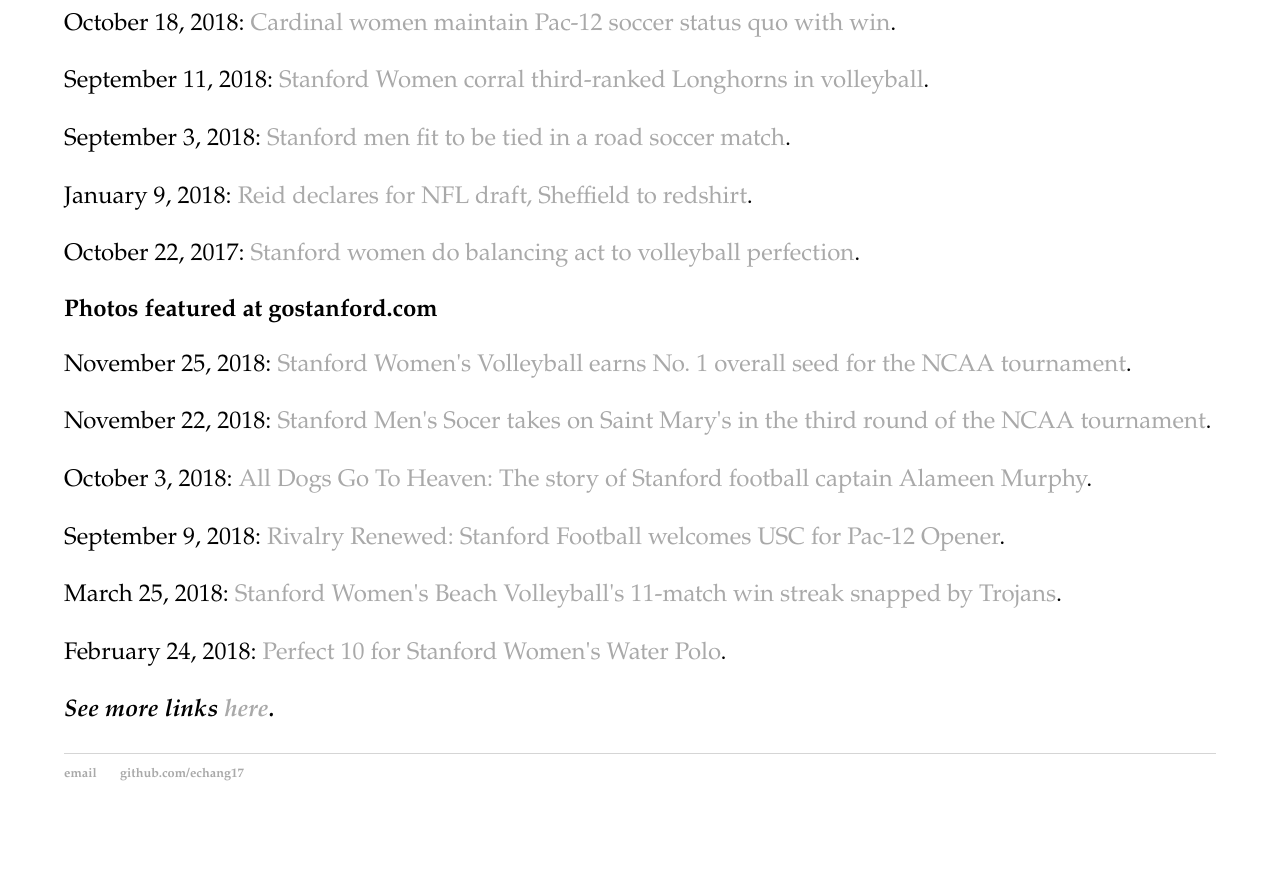
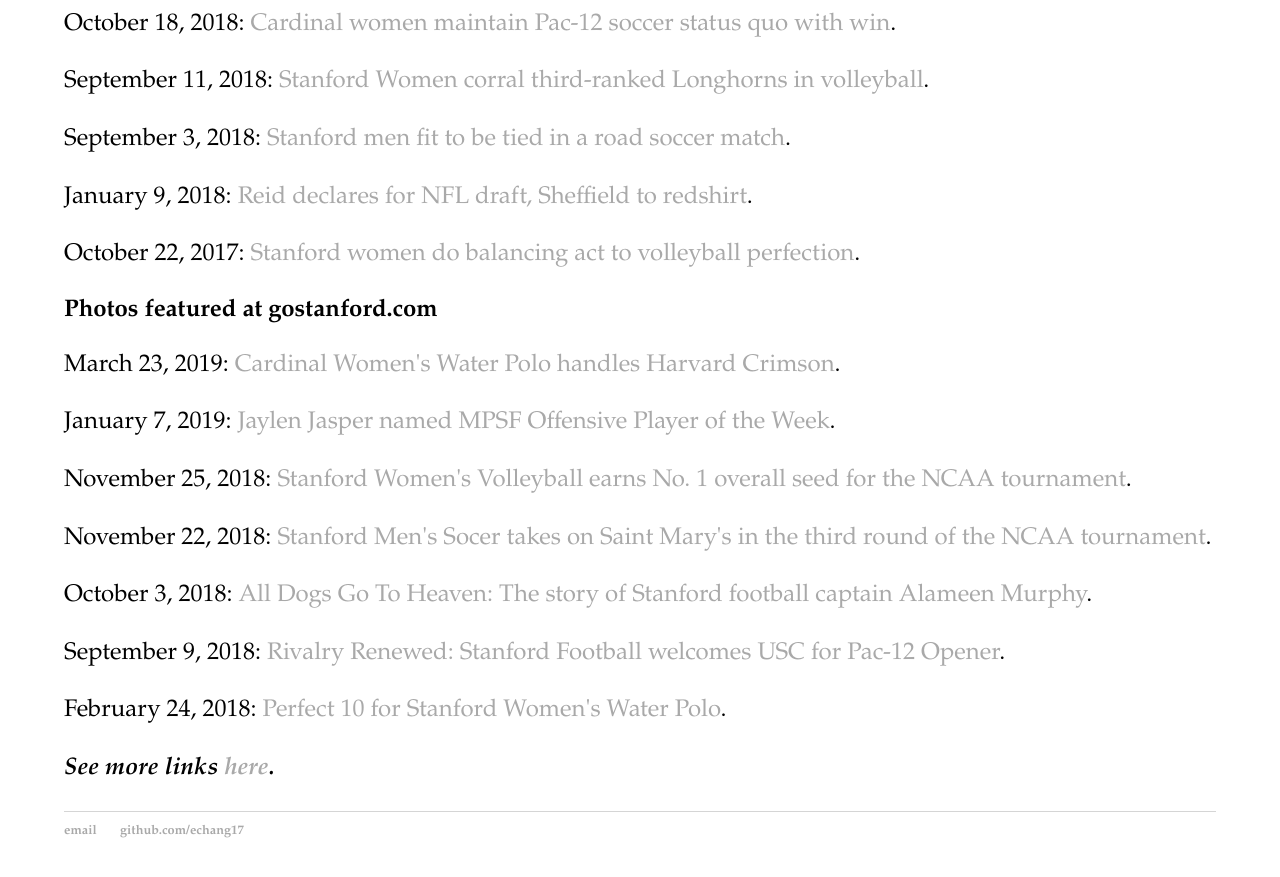
Before and after one commit to echang17/echang17.github.io, a Jekyll site: the page built from links/index.html, in a window 1280 px wide and 900 px high, scrolled down 601 px. Shown: the top 877 px of the window. Built offline with Jekyll 4.4.1, drawn with Linux system fonts in a browser that asks for light colours; before the commit the page ends 1444 px from its top, so only the background shows below that.

Commit message:
Update index.html

```diff
--- a/links/index.html
+++ b/links/index.html
@@ -17,11 +17,12 @@
     <p>October 22, 2017: <a href="https://www.paloaltoonline.com/news/2017/10/22/stanford-women-do-balancing-act-to-volleyball-perfection">Stanford women do balancing act to volleyball perfection</a>.</p>
   <p></p>
   <h2>Photos featured at gostanford.com</h2>
+    <p>March 23, 2019: <a href="https://gostanford.com/news/2019/3/23/womens-water-polo-cardinal-handles-crimson.aspx">Cardinal Women's Water Polo handles Harvard Crimson</a>.</p>
+    <p>January 7, 2019: <a href="https://gostanford.com/news/2019/1/7/mens-volleyball-jasper-recognized.aspx">Jaylen Jasper named MPSF Offensive Player of the Week</a>.</p>
     <p>November 25, 2018: <a href="https://gostanford.com/news/2018/11/25/womens-volleyball-top-seed.aspx">Stanford Women's Volleyball earns No. 1 overall seed for the NCAA tournament</a>.</p>
     <p>November 22, 2018: <a href="https://gostanford.com/news/2018/11/22/mens-soccer-gaels-next-in-ncaa-run.aspx">Stanford Men's Socer takes on Saint Mary's in the third round of the NCAA tournament</a>.</p>
     <p>October 3, 2018: <a href="https://stanford_ftp.sidearmsports.com/Feature/AlameenMurphyFeature/">All Dogs Go To Heaven: The story of Stanford football captain Alameen Murphy</a>.</p>
     <p>September 9, 2018: <a href="https://gostanford.com/news/2018/9/3/football-rivalry-renewed.aspx">Rivalry Renewed: Stanford Football welcomes USC for Pac-12 Opener</a>.</p>
-    <p>March 25, 2018: <a href="http://gostanford.com/news/2018/3/25/beach-volleyball-stanford-splits-final-day.aspx">Stanford Women's Beach Volleyball's 11-match win streak snapped by Trojans</a>.</p>
     <p>February 24, 2018: <a href="http://gostanford.com/news/2018/2/24/womens-water-polo-perfect-10.aspx">Perfect 10 for Stanford Women's Water Polo</a>.</p>
   <p></p>
 
```
